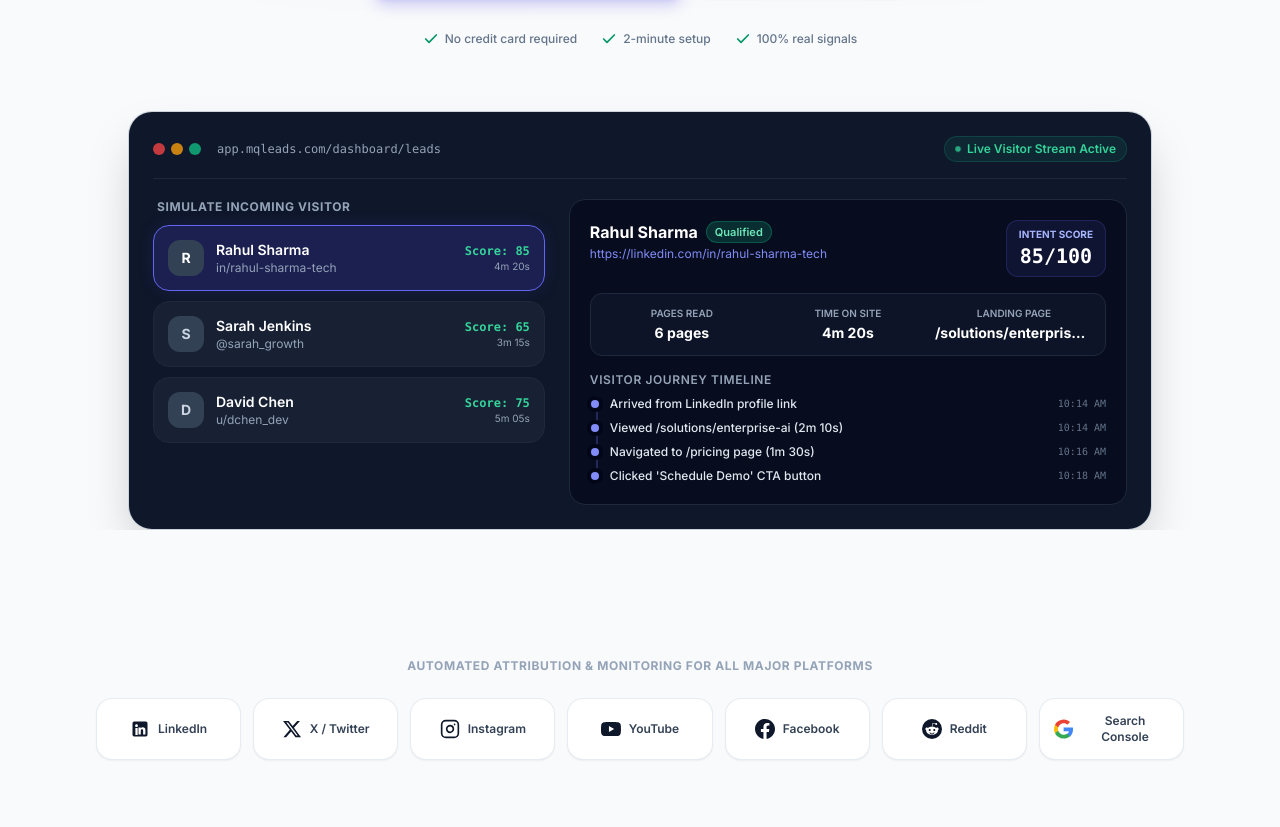
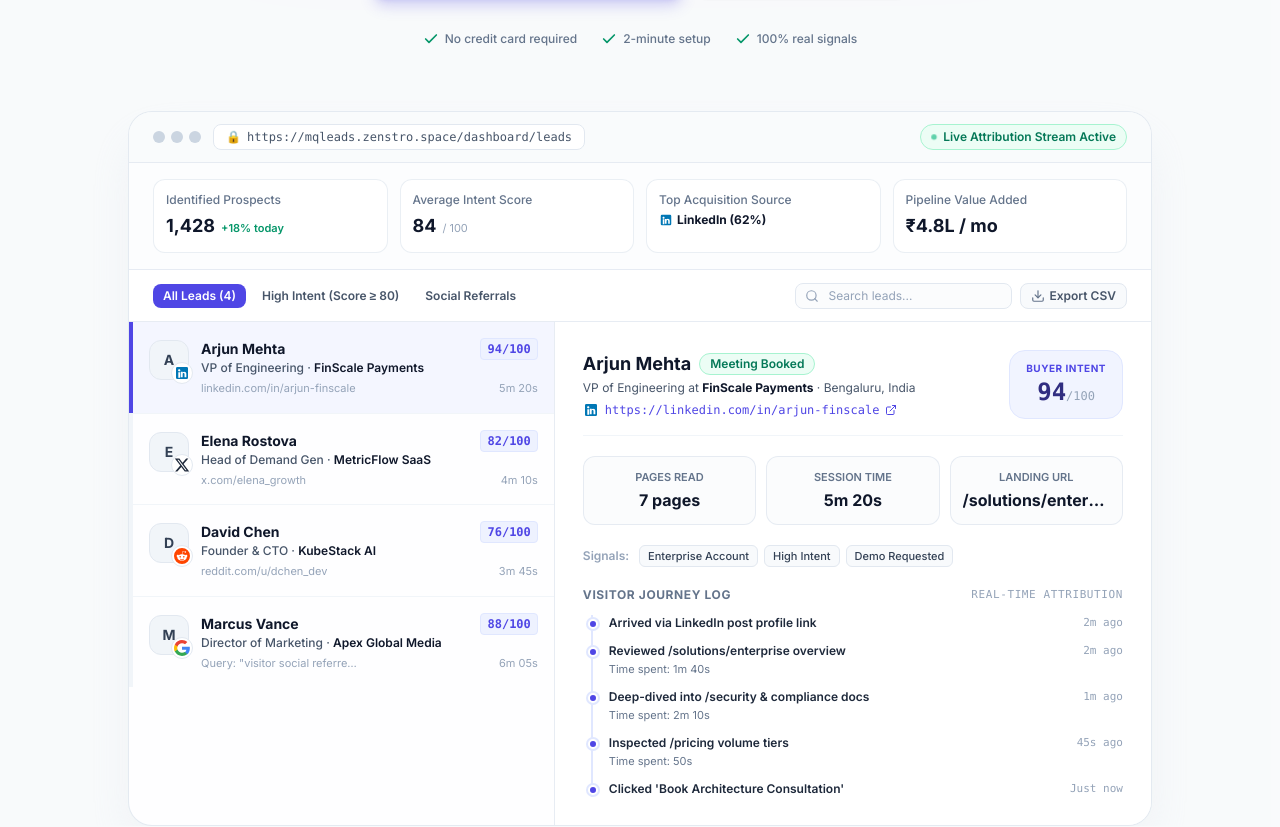
Before and after one commit to ceo-shubham/mqleads, a Next.js app: page / in a window 1280 px wide. Shown: the part 582-1409 px from the top of the page. Built offline with nearby package versions, Linux system fonts and the light colour scheme.

Commit message:
design: replace synthetic demo mockup with premium, authentic SaaS live lead stream

```diff
--- a/src/components/LandingClient.tsx
+++ b/src/components/LandingClient.tsx
@@ -2,73 +2,124 @@
 
 import { useState } from "react";
 import Link from "next/link";
-import { IconChevronDown, IconSparkles } from "./icons";
+import {
+  IconChevronDown,
+  IconSparkles,
+  BrandLinkedIn,
+  BrandTwitter,
+  BrandReddit,
+  BrandGoogle,
+  IconExternalLink,
+  IconSearch,
+  IconDownload,
+} from "./icons";
 
 interface DemoVisitor {
   id: string;
   name: string;
-  source: string;
+  role: string;
+  company: string;
+  source: "linkedin" | "twitter" | "reddit" | "google";
   sourceHandle: string;
   referrer: string;
   landingPage: string;
   pagesViewed: number;
   duration: string;
   score: number;
-  status: string;
-  events: { title: string; time: string; type: string }[];
+  status: "Qualified Lead" | "High Intent" | "Evaluating Pricing" | "Meeting Booked";
+  location: string;
+  tags: string[];
+  events: { title: string; time: string; path?: string; duration?: string }[];
 }
 
 const DEMO_VISITORS: DemoVisitor[] = [
   {
     id: "1",
-    name: "Rahul Sharma",
+    name: "Arjun Mehta",
+    role: "VP of Engineering",
+    company: "FinScale Payments",
     source: "linkedin",
-    sourceHandle: "in/rahul-sharma-tech",
-    referrer: "https://linkedin.com/in/rahul-sharma-tech",
-    landingPage: "/solutions/enterprise-ai",
-    pagesViewed: 6,
-    duration: "4m 20s",
-    score: 85,
-    status: "Qualified",
+    sourceHandle: "linkedin.com/in/arjun-finscale",
+    referrer: "https://linkedin.com/in/arjun-finscale",
+    landingPage: "/solutions/enterprise",
+    pagesViewed: 7,
+    duration: "5m 20s",
+    score: 94,
+    status: "Meeting Booked",
+    location: "Bengaluru, India",
+    tags: ["Enterprise Account", "High Intent", "Demo Requested"],
     events: [
-      { title: "Arrived from LinkedIn profile link", time: "10:14 AM", type: "attribution" },
-      { title: "Viewed /solutions/enterprise-ai (2m 10s)", time: "10:14 AM", type: "pageview" },
-      { title: "Navigated to /pricing page (1m 30s)", time: "10:16 AM", type: "pageview" },
-      { title: "Clicked 'Schedule Demo' CTA button", time: "10:18 AM", type: "intent" },
+      { title: "Arrived via LinkedIn post profile link", time: "2m ago", path: "in/arjun-finscale" },
+      { title: "Reviewed /solutions/enterprise overview", time: "2m ago", duration: "1m 40s" },
+      { title: "Deep-dived into /security & compliance docs", time: "1m ago", duration: "2m 10s" },
+      { title: "Inspected /pricing volume tiers", time: "45s ago", duration: "50s" },
+      { title: "Clicked 'Book Architecture Consultation'", time: "Just now" },
     ],
   },
   {
     id: "2",
-    name: "Sarah Jenkins",
+    name: "Elena Rostova",
+    role: "Head of Demand Gen",
+    company: "MetricFlow SaaS",
     source: "twitter",
-    sourceHandle: "@sarah_growth",
-    referrer: "https://x.com/sarah_growth/status/1892",
-    landingPage: "/blog/lead-generation-2026",
-    pagesViewed: 4,
-    duration: "3m 15s",
-    score: 65,
-    status: "New Lead",
+    sourceHandle: "x.com/elena_growth",
+    referrer: "https://x.com/elena_growth/status/189204",
+    landingPage: "/case-studies/b2b-lead-gen",
+    pagesViewed: 5,
+    duration: "4m 10s",
+    score: 82,
+    status: "Qualified Lead",
+    location: "London, UK",
+    tags: ["Marketing Team", "Campaign Referrer"],
     events: [
-      { title: "Arrived from X / Twitter thread link", time: "09:42 AM", type: "attribution" },
-      { title: "Read case study blog post (2m 45s)", time: "09:43 AM", type: "pageview" },
-      { title: "Downloaded PDF Growth Playbook", time: "09:45 AM", type: "intent" },
+      { title: "Arrived via X / Twitter thread on B2B Attribution", time: "14m ago" },
+      { title: "Read customer ROI case study", time: "13m ago", duration: "2m 30s" },
+      { title: "Explored /features/social-attribution", time: "10m ago", duration: "1m 15s" },
+      { title: "Copied sample tracking code snippet", time: "8m ago" },
     ],
   },
   {
     id: "3",
     name: "David Chen",
+    role: "Founder & CTO",
+    company: "KubeStack AI",
     source: "reddit",
-    sourceHandle: "u/dchen_dev",
-    referrer: "https://reddit.com/r/SaaS/comments/...",
+    sourceHandle: "reddit.com/u/dchen_dev",
+    referrer: "https://reddit.com/r/SaaS/comments/lead_tools",
     landingPage: "/integrations",
-    pagesViewed: 5,
-    duration: "5m 05s",
-    score: 75,
-    status: "Contacted",
+    pagesViewed: 4,
+    duration: "3m 45s",
+    score: 76,
+    status: "High Intent",
+    location: "San Francisco, USA",
+    tags: ["Developer", "Webhook Evaluation"],
     events: [
-      { title: "Arrived from r/SaaS recommendation link", time: "08:15 AM", type: "attribution" },
-      { title: "Inspected API & Webhook documentation", time: "08:16 AM", type: "pageview" },
-      { title: "Clicked outbound GitHub repository link", time: "08:20 AM", type: "intent" },
+      { title: "Arrived via r/SaaS recommendation thread", time: "32m ago" },
+      { title: "Inspected webhook & REST API documentation", time: "30m ago", duration: "2m 10s" },
+      { title: "Navigated to /dashboard/sources preview", time: "28m ago", duration: "1m 20s" },
+      { title: "Clicked outbound GitHub repository link", time: "27m ago" },
+    ],
+  },
+  {
+    id: "4",
+    name: "Marcus Vance",
+    role: "Director of Marketing",
+    company: "Apex Global Media",
+    source: "google",
+    sourceHandle: 'Query: "visitor social referrer tracking"',
+    referrer: "https://google.com/search?q=visitor+social+tracking",
+    landingPage: "/",
+    pagesViewed: 6,
+    duration: "6m 05s",
+    score: 88,
+    status: "Evaluating Pricing",
+    location: "New York, USA",
+    tags: ["High Volume Buyer", "Organic Search"],
+    events: [
+      { title: "Arrived from Google Organic Search", time: "48m ago" },
+      { title: "Tested interactive ROI calculator on homepage", time: "46m ago" },
+      { title: "Viewed /pricing comparison table", time: "43m ago", duration: "3m 10s" },
+      { title: "Explored Competitor Radar documentation", time: "41m ago" },
     ],
   },
 ];
@@ -98,109 +149,260 @@
 
 export function LandingInteractiveDemo() {
   const [selectedVisitor, setSelectedVisitor] = useState<DemoVisitor>(DEMO_VISITORS[0]);
+  const [filter, setFilter] = useState<"all" | "high" | "social">("all");
+
+  const filteredVisitors = DEMO_VISITORS.filter((v) => {
+    if (filter === "high") return v.score >= 80;
+    if (filter === "social") return ["linkedin", "twitter", "reddit"].includes(v.source);
+    return true;
+  });
+
+  function getPlatformIcon(source: DemoVisitor["source"]) {
+    switch (source) {
+      case "linkedin":
+        return <BrandLinkedIn className="h-4 w-4 text-[#0077b5]" />;
+      case "twitter":
+        return <BrandTwitter className="h-4 w-4 text-slate-800" />;
+      case "reddit":
+        return <BrandReddit className="h-4 w-4 text-[#ff4500]" />;
+      case "google":
+        return <BrandGoogle className="h-4 w-4" />;
+    }
+  }
+
+  function getStatusBadge(status: DemoVisitor["status"]) {
+    switch (status) {
+      case "Meeting Booked":
+        return "bg-emerald-50 text-emerald-700 border-emerald-200";
+      case "Qualified Lead":
+        return "bg-indigo-50 text-indigo-700 border-indigo-200";
+      case "High Intent":
+        return "bg-violet-50 text-violet-700 border-violet-200";
+      case "Evaluating Pricing":
+        return "bg-amber-50 text-amber-700 border-amber-200";
+    }
+  }
 
   return (
-    <div className="rounded-3xl border border-slate-200/90 bg-slate-900 p-4 sm:p-6 text-white shadow-2xl ring-1 ring-white/10">
-      <div className="flex flex-wrap items-center justify-between gap-3 border-b border-slate-800 pb-4">
+    <div className="rounded-3xl border border-slate-200/90 bg-white shadow-2xl shadow-slate-200/60 overflow-hidden text-slate-900 transition-all text-left">
+      {/* Browser Chrome Header */}
+      <div className="flex flex-wrap items-center justify-between gap-3 border-b border-slate-200/80 bg-slate-50/80 px-4 py-3 sm:px-6">
+        <div className="flex items-center gap-3">
+          <div className="flex gap-1.5">
+            <span className="h-3 w-3 rounded-full bg-slate-300" />
+            <span className="h-3 w-3 rounded-full bg-slate-300" />
+            <span className="h-3 w-3 rounded-full bg-slate-300" />
+          </div>
+          <div className="hidden sm:flex items-center gap-1.5 rounded-lg border border-slate-200 bg-white px-3 py-1 text-xs font-mono text-slate-600 shadow-xs">
+            <span className="text-emerald-500 font-bold">🔒</span>
+            <span>https://mqleads.zenstro.space/dashboard/leads</span>
+          </div>
+        </div>
+
         <div className="flex items-center gap-2">
-          <div className="flex gap-1.5">
-            <span className="h-3 w-3 rounded-full bg-red-500/80" />
-            <span className="h-3 w-3 rounded-full bg-amber-500/80" />
-            <span className="h-3 w-3 rounded-full bg-emerald-500/80" />
-          </div>
-          <span className="ml-2 text-xs font-mono text-slate-400">app.mqleads.com/dashboard/leads</span>
-        </div>
-        <div className="flex items-center gap-2">
-          <span className="flex items-center gap-1.5 rounded-full bg-emerald-500/10 px-2.5 py-1 text-xs font-semibold text-emerald-400 border border-emerald-500/20">
-            <span className="h-1.5 w-1.5 rounded-full bg-emerald-400 animate-pulseDot" />
-            Live Visitor Stream Active
+          <span className="flex items-center gap-1.5 rounded-full bg-emerald-50 px-2.5 py-1 text-xs font-semibold text-emerald-700 border border-emerald-200">
+            <span className="h-1.5 w-1.5 rounded-full bg-emerald-500 animate-pulseDot" />
+            Live Attribution Stream Active
           </span>
         </div>
       </div>
 
-      <div className="mt-5 grid gap-6 lg:grid-cols-12">
-        {/* Left: Visitor Picker Tabs */}
-        <div className="lg:col-span-5 space-y-2.5">
-          <div className="text-xs font-bold uppercase tracking-wider text-slate-400 px-1 mb-2">
-            Simulate Incoming Visitor
+      {/* Sub-header Dashboard KPI Row */}
+      <div className="grid grid-cols-2 gap-3 sm:grid-cols-4 border-b border-slate-200/80 bg-slate-50/40 p-4 sm:px-6 text-xs">
+        <div className="rounded-xl border border-slate-200/70 bg-white p-3">
+          <div className="text-slate-500 font-medium">Identified Prospects</div>
+          <div className="mt-1 flex items-baseline gap-1.5">
+            <span className="text-lg font-bold text-slate-900">1,428</span>
+            <span className="text-[11px] font-semibold text-emerald-600">+18% today</span>
           </div>
-          {DEMO_VISITORS.map((v) => {
+        </div>
+        <div className="rounded-xl border border-slate-200/70 bg-white p-3">
+          <div className="text-slate-500 font-medium">Average Intent Score</div>
+          <div className="mt-1 flex items-baseline gap-1.5">
+            <span className="text-lg font-bold text-slate-900">84</span>
+            <span className="text-[11px] text-slate-400">/ 100</span>
+          </div>
+        </div>
+        <div className="rounded-xl border border-slate-200/70 bg-white p-3">
+          <div className="text-slate-500 font-medium">Top Acquisition Source</div>
+          <div className="mt-1 flex items-center gap-1 font-bold text-slate-900">
+            <BrandLinkedIn className="h-3.5 w-3.5 text-[#0077b5]" />
+            <span>LinkedIn (62%)</span>
+          </div>
+        </div>
+        <div className="rounded-xl border border-slate-200/70 bg-white p-3">
+          <div className="text-slate-500 font-medium">Pipeline Value Added</div>
+          <div className="mt-1 text-lg font-bold text-slate-900">₹4.8L / mo</div>
+        </div>
+      </div>
+
+      {/* Control Bar: Filters & Search */}
+      <div className="flex flex-wrap items-center justify-between gap-3 border-b border-slate-200/80 px-4 py-3 sm:px-6 bg-white">
+        <div className="flex items-center gap-1.5">
+          <button
+            onClick={() => setFilter("all")}
+            className={`rounded-lg px-2.5 py-1 text-xs font-semibold transition-colors ${
+              filter === "all"
+                ? "bg-indigo-600 text-white shadow-xs"
+                : "text-slate-600 hover:bg-slate-100"
+            }`}
+          >
+            All Leads (4)
+          </button>
+          <button
+            onClick={() => setFilter("high")}
+            className={`rounded-lg px-2.5 py-1 text-xs font-semibold transition-colors ${
+              filter === "high"
+                ? "bg-indigo-600 text-white shadow-xs"
+                : "text-slate-600 hover:bg-slate-100"
+            }`}
+          >
+            High Intent (Score &ge; 80)
+          </button>
+          <button
+            onClick={() => setFilter("social")}
+            className={`rounded-lg px-2.5 py-1 text-xs font-semibold transition-colors ${
+              filter === "social"
+                ? "bg-indigo-600 text-white shadow-xs"
+                : "text-slate-600 hover:bg-slate-100"
+            }`}
+          >
+            Social Referrals
+          </button>
+        </div>
+
+        <div className="flex items-center gap-2">
+          <div className="relative hidden sm:block">
+            <IconSearch className="absolute left-2.5 top-1/2 -translate-y-1/2 h-3.5 w-3.5 text-slate-400" />
+            <input
+              type="text"
+              placeholder="Search leads..."
+              className="rounded-lg border border-slate-200 bg-slate-50/60 pl-8 pr-2.5 py-1 text-xs text-slate-700 placeholder:text-slate-400 focus:outline-none"
+              readOnly
+            />
+          </div>
+          <div className="flex items-center gap-1 rounded-lg border border-slate-200 bg-slate-50 px-2.5 py-1 text-xs font-semibold text-slate-600 shadow-xs">
+            <IconDownload className="h-3.5 w-3.5 text-slate-500" />
+            <span>Export CSV</span>
+          </div>
+        </div>
+      </div>
+
+      {/* Main Split Layout: Lead List on Left, Inspector on Right */}
+      <div className="grid lg:grid-cols-12 min-h-[460px]">
+        {/* Left Column: List of Leads */}
+        <div className="lg:col-span-5 border-r border-slate-200/80 divide-y divide-slate-100 bg-slate-50/20 overflow-y-auto max-h-[520px]">
+          {filteredVisitors.map((v) => {
             const isSelected = selectedVisitor.id === v.id;
             return (
               <button
                 key={v.id}
                 onClick={() => setSelectedVisitor(v)}
-                className={`w-full text-left rounded-2xl p-3.5 transition-all flex items-center justify-between border ${
+                className={`w-full text-left p-4 transition-all flex items-start gap-3 border-l-4 ${
                   isSelected
-                    ? "bg-indigo-600/20 border-indigo-500 text-white shadow-glow"
-                    : "bg-slate-800/60 border-slate-800 text-slate-300 hover:bg-slate-800 hover:border-slate-700"
+                    ? "bg-indigo-50/60 border-l-indigo-600 shadow-xs"
+                    : "border-l-transparent hover:bg-slate-50/80"
                 }`}
               >
-                <div className="flex items-center gap-3 min-w-0">
-                  <div className="flex h-9 w-9 shrink-0 items-center justify-center rounded-xl bg-slate-700 text-sm font-bold">
+                <div className="relative mt-0.5">
+                  <div className="flex h-10 w-10 shrink-0 items-center justify-center rounded-xl bg-slate-100 border border-slate-200 text-sm font-bold text-slate-700">
                     {v.name[0]}
                   </div>
-                  <div className="min-w-0 flex-1">
-                    <div className="truncate text-sm font-semibold text-white">{v.name}</div>
-                    <div className="truncate text-xs text-slate-400 flex items-center gap-1">
-                      <span>{v.sourceHandle}</span>
-                    </div>
+                  <div className="absolute -bottom-1 -right-1 rounded-full bg-white p-0.5 shadow-xs border border-slate-200">
+                    {getPlatformIcon(v.source)}
                   </div>
                 </div>
-                <div className="text-right shrink-0">
-                  <div className="text-xs font-mono font-bold text-emerald-400">Score: {v.score}</div>
-                  <div className="text-[10px] text-slate-400">{v.duration}</div>
+
+                <div className="min-w-0 flex-1">
+                  <div className="flex items-center justify-between gap-1">
+                    <span className="truncate text-sm font-bold text-slate-900">{v.name}</span>
+                    <span className="font-mono text-xs font-bold text-indigo-600 bg-indigo-50 px-1.5 py-0.5 rounded border border-indigo-100">
+                      {v.score}/100
+                    </span>
+                  </div>
+                  <div className="truncate text-xs text-slate-600 font-medium">
+                    {v.role} · <span className="text-slate-900 font-semibold">{v.company}</span>
+                  </div>
+                  <div className="mt-1 flex items-center justify-between text-[11px] text-slate-400">
+                    <span className="truncate max-w-[160px]">{v.sourceHandle}</span>
+                    <span>{v.duration}</span>
+                  </div>
                 </div>
               </button>
             );
           })}
         </div>
 
-        {/* Right: Live Lead Profile Card */}
-        <div className="lg:col-span-7 rounded-2xl border border-slate-800 bg-slate-950/60 p-5 space-y-4">
-          <div className="flex items-start justify-between">
+        {/* Right Column: Detailed Lead Inspector */}
+        <div className="lg:col-span-7 p-5 sm:p-7 space-y-5 bg-white">
+          {/* Header Profile Info */}
+          <div className="flex flex-wrap items-start justify-between gap-3 border-b border-slate-100 pb-4">
             <div>
               <div className="flex items-center gap-2">
-                <h4 className="text-base font-bold text-white">{selectedVisitor.name}</h4>
-                <span className="rounded-full bg-emerald-500/20 px-2 py-0.5 text-[11px] font-semibold text-emerald-300 border border-emerald-500/30">
+                <h4 className="text-lg font-bold text-slate-900">{selectedVisitor.name}</h4>
+                <span className={`rounded-full px-2.5 py-0.5 text-xs font-semibold border ${getStatusBadge(selectedVisitor.status)}`}>
                   {selectedVisitor.status}
                 </span>
               </div>
-              <p className="text-xs text-indigo-400 mt-0.5">{selectedVisitor.referrer}</p>
+              <p className="text-xs text-slate-600 mt-0.5">
+                {selectedVisitor.role} at <b className="text-slate-900">{selectedVisitor.company}</b> · {selectedVisitor.location}
+              </p>
+              <div className="mt-1.5 flex items-center gap-1.5 text-xs text-indigo-600 hover:underline">
+                {getPlatformIcon(selectedVisitor.source)}
+                <span className="font-mono">{selectedVisitor.referrer}</span>
+                <IconExternalLink className="h-3 w-3" />
+              </div>
             </div>
-            <div className="rounded-xl bg-indigo-500/10 px-3 py-1.5 text-center border border-indigo-500/20">
-              <div className="text-[10px] uppercase font-bold text-indigo-300">Intent Score</div>
-              <div className="text-xl font-bold font-mono text-white">{selectedVisitor.score}/100</div>
+
+            <div className="rounded-2xl bg-indigo-50/80 border border-indigo-100 px-4 py-2.5 text-center shrink-0">
+              <div className="text-[10px] font-bold uppercase tracking-wider text-indigo-600">Buyer Intent</div>
+              <div className="text-2xl font-extrabold font-mono text-indigo-900">{selectedVisitor.score}<span className="text-xs font-normal text-slate-400">/100</span></div>
             </div>
           </div>
 
-          <div className="grid grid-cols-3 gap-2 rounded-xl bg-slate-900/80 p-3 text-center border border-slate-800">
-            <div>
-              <div className="text-[10px] text-slate-400 uppercase font-semibold">Pages Read</div>
-              <div className="text-sm font-bold text-white mt-0.5">{selectedVisitor.pagesViewed} pages</div>
+          {/* Quick Metrics Cards */}
+          <div className="grid grid-cols-3 gap-2.5">
+            <div className="rounded-xl border border-slate-200/80 bg-slate-50/50 p-3 text-center">
+              <div className="text-[11px] font-semibold text-slate-500 uppercase">Pages Read</div>
+              <div className="text-base font-bold text-slate-900 mt-0.5">{selectedVisitor.pagesViewed} pages</div>
             </div>
-            <div>
-              <div className="text-[10px] text-slate-400 uppercase font-semibold">Time on Site</div>
-              <div className="text-sm font-bold text-white mt-0.5">{selectedVisitor.duration}</div>
+            <div className="rounded-xl border border-slate-200/80 bg-slate-50/50 p-3 text-center">
+              <div className="text-[11px] font-semibold text-slate-500 uppercase">Session Time</div>
+              <div className="text-base font-bold text-slate-900 mt-0.5">{selectedVisitor.duration}</div>
             </div>
-            <div>
-              <div className="text-[10px] text-slate-400 uppercase font-semibold">Landing Page</div>
-              <div className="text-sm font-bold text-white mt-0.5 truncate">{selectedVisitor.landingPage}</div>
+            <div className="rounded-xl border border-slate-200/80 bg-slate-50/50 p-3 text-center">
+              <div className="text-[11px] font-semibold text-slate-500 uppercase">Landing URL</div>
+              <div className="text-base font-bold text-slate-900 mt-0.5 truncate">{selectedVisitor.landingPage}</div>
             </div>
           </div>
 
+          {/* Intent Tag Pills */}
+          <div className="flex flex-wrap items-center gap-1.5">
+            <span className="text-xs font-semibold text-slate-400 mr-1">Signals:</span>
+            {selectedVisitor.tags.map((tag) => (
+              <span key={tag} className="rounded-md border border-slate-200 bg-slate-50 px-2 py-0.5 text-[11px] font-medium text-slate-700">
+                {tag}
+              </span>
+            ))}
+          </div>
+
+          {/* Real-time Journey Stream Timeline */}
           <div>
-            <div className="text-xs font-semibold uppercase tracking-wider text-slate-400 mb-2">
-              Visitor Journey Timeline
+            <div className="text-xs font-bold uppercase tracking-wider text-slate-500 mb-3 flex items-center justify-between">
+              <span>Visitor Journey Log</span>
+              <span className="text-[11px] font-normal text-slate-400 font-mono">Real-time attribution</span>
             </div>
-            <div className="space-y-2 border-l-2 border-indigo-500/30 pl-3 ml-1.5">
+            <div className="space-y-3 border-l-2 border-indigo-100 pl-4 ml-2">
               {selectedVisitor.events.map((ev, i) => (
                 <div key={i} className="relative text-xs">
-                  <span className="absolute -left-[19px] top-1 h-2 w-2 rounded-full bg-indigo-400 ring-4 ring-slate-950" />
-                  <div className="flex items-center justify-between text-slate-200">
-                    <span className="font-medium">{ev.title}</span>
-                    <span className="text-[10px] text-slate-500 font-mono">{ev.time}</span>
+                  <span className="absolute -left-[21px] top-1 h-2.5 w-2.5 rounded-full border-2 border-white bg-indigo-600 ring-2 ring-indigo-100" />
+                  <div className="flex items-center justify-between text-slate-800">
+                    <span className="font-semibold">{ev.title}</span>
+                    <span className="text-[11px] text-slate-400 font-mono shrink-0 ml-2">{ev.time}</span>
                   </div>
+                  {ev.duration && (
+                    <div className="text-[11px] text-slate-500 mt-0.5">Time spent: {ev.duration}</div>
+                  )}
                 </div>
               ))}
             </div>
```
